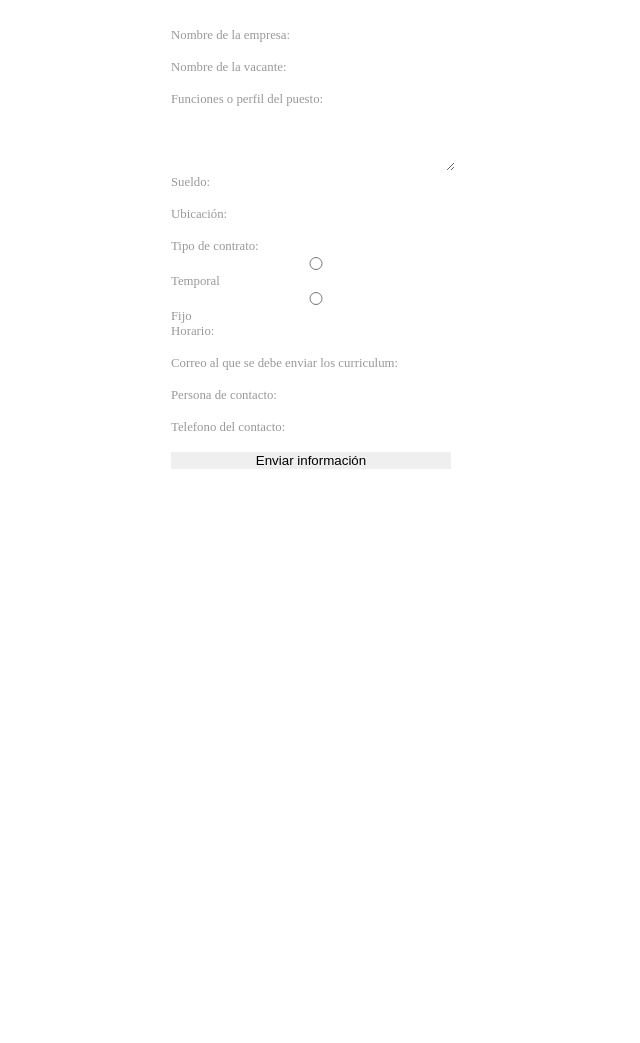
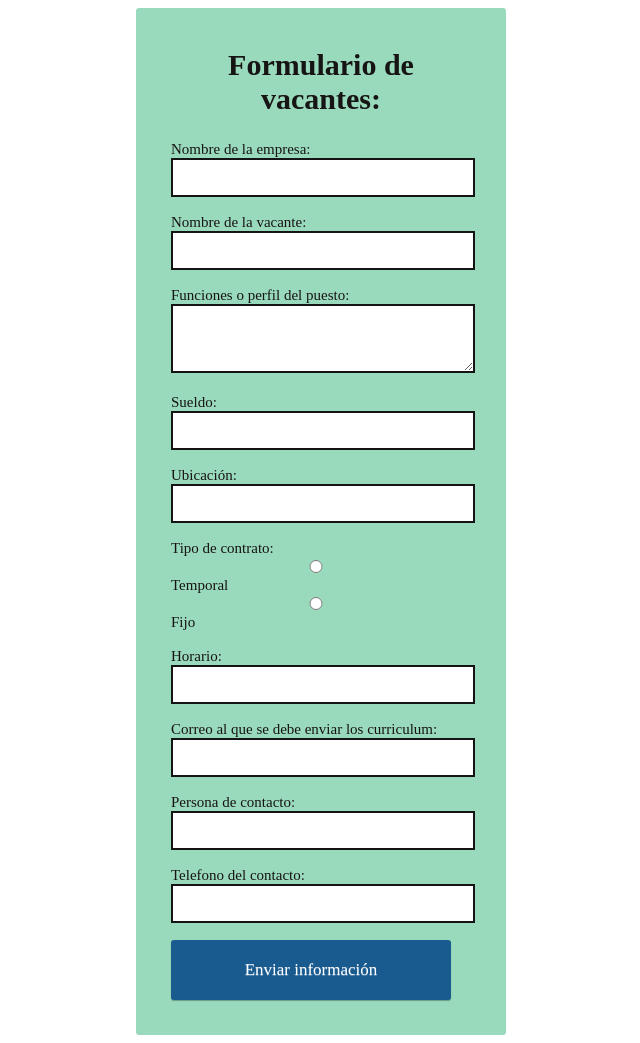
Before and after one commit to alexa111119/practica_equipo2, a PHP site: page /practica_equipo2/formularioVANC.php in a window 1280 px wide. Shown: the whole page, without its empty margins (319-959 px from the left). Before the commit the page ends 469 px from the top, so only its background shows below. Run offline with PHP 8.4, Linux system fonts and the light colour scheme.

Commit message:
Formulario de vacantes listo

```diff
--- a/css/formularioVANC.css
+++ b/css/formularioVANC.css
@@ -1,11 +1,18 @@
 form{
-  background-color: white;
+  background-color: rgb(154, 218, 188);
   border-radius: 3px;
-  color: #999;
+  color: rgb(22, 20, 20);
   font-size: 0.8em;
-  padding: 20px;
+  padding: 35px;
   margin: 0 auto;
   width: 300px;
+  font-size: 15px;
+}
+
+h1{
+  text-align: center;
+  margin-top: 5px;
+  margin-bottom: 25px;
 }
 
 input, textarea{
@@ -13,3 +20,34 @@ input, textarea{
   outline: none;
   width: 280px;
 }
+
+.field{
+  border: solid 2px rgb(20, 20, 20);
+  padding: 10px;
+}
+
+.field:focus{
+  border-color: #18A383;
+}
+
+.btn{
+	border-radius: 3px;
+	display: inline-block;
+	padding: 20px 15px;
+	text-decoration: none;
+	text-shadow: 0 1px 0 rgba(255,255,255,0.3);
+	box-shadow: 0 1px 1px rgba(0,0,0,0.3);
+  font-family: 'Times New Roman', Times, serif;
+  font-size: 17px;
+}
+
+.btn-green{
+	color: white;
+	background-color: #195a8f;
+}
+.btn-green:hover{
+	background-color: #138fad;
+}
+.btn-green:active{
+	background-color: #287e94;
+}
--- a/formularioVANC.php
+++ b/formularioVANC.php
@@ -13,47 +13,47 @@
 
 <form action="conexion_formularioVan.php " method="post">
 
-    <label>Nombre de la empresa:</label>
-    <input type="text"  class="field" name="nombre_empresa"> <br>
+              <h1>Formulario de vacantes: </h1>
+    <label> Nombre de la empresa:</label>
+    <input type="text"  class="field" name="nombre_empresa"> <br>  <br>
 
 
 
     <label>Nombre de la vacante:</label>
-    <input type="text" class="field" name="vacante_nombre"> <br>
+    <input type="text" class="field" name="vacante_nombre"> <br> <br>
 
 
     Funciones o perfil del puesto: <br>
-    <textarea  COLS="40" ROWS="4" id="h" class="field" name="funciones_puesto"></textarea> <br>
+    <textarea  COLS="40" ROWS="3" id="h" class="field" name="funciones_puesto"></textarea> <br> <br>
 
 
     <label>Sueldo:</label>
-    <input type="text" class="field" name="sueldo"> <br>
+    <input type="text" class="field" name="sueldo"> <br> <br>
 
 
     <label>Ubicación:</label>
-    <input type="text"  class="field" name="ubicacion"> <br>
+    <input type="text"  class="field" name="ubicacion"> <br> <br>
 
 
   Tipo de contrato:
-  <INPUT TYPE="radio" class="field" NAME="tipo_contrato">Temporal
+<INPUT TYPE="radio" class="field" NAME="tipo_contrato">Temporal
  <INPUT TYPE="radio" class="field" NAME="tipo_contrato"> Fijo
- <br>
-
+ <br> <br>
 
     <label>Horario:</label>
-    <input type="text" class="field" name="horario"> <br>
+    <input type="text" class="field" name="horario"> <br> <br>
 
     <label>Correo al que se debe enviar los curriculum:</label>
-    <input type="email" id="mail" class="field" name="correo"> <br>
+    <input type="email" id="mail" class="field" name="correo"> <br><br>
 
 
     <label> Persona de contacto:</label>
-    <input type="text" class="field" name="Persona_contacto"> <br>
+    <input type="text" class="field" name="Persona_contacto"> <br> <br>
 
     <label> Telefono del contacto:</label>
-    <input type="text" class="field" name="telefono_contacto"> <br>
+    <input type="text" class="field" name="telefono_contacto"> <br> <br>
 
- <INPUT TYPE="submit" NAME="enviar" VALUE="Enviar información">
+ <INPUT TYPE="submit" NAME="enviar" class="btn btn-green" VALUE="Enviar información">
 </form>
 
 </body>
```
